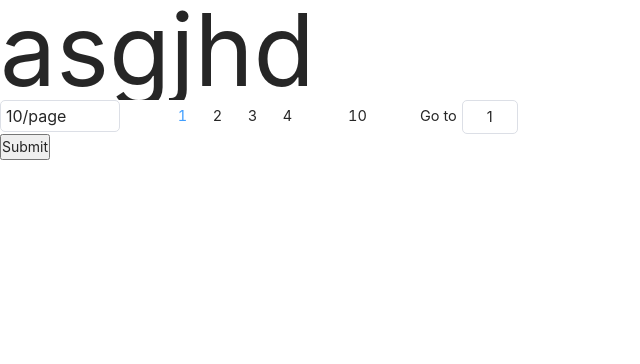
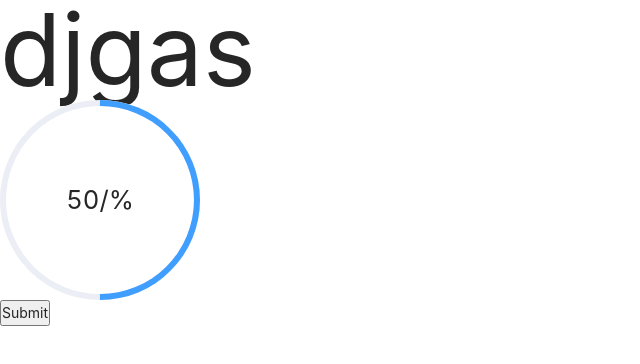
Before and after one commit to lzt-T/carpediemUi, a Vue app: page / in a window 1280 px wide. Shown: the top 364 px of the page, without its empty margins (0-640 px from the left). Built offline with nearby package versions, Linux system fonts and the light colour scheme; a web font is replaced by a local one.

Commit message:
feat: 进度条组件完成

```diff
--- a/examples/App.vue
+++ b/examples/App.vue
@@ -1,16 +1,16 @@
 <template>
   <div class="su">
-    asgjhd
-    <cd-pagination
-      :height="32"
-      :pageSize="10"
-      :total="100"
-      :pagerCount="5"
-      :pageSizes="[10, 20, 30, 40, 100]"
-      :goTo="true"
-      @sizeChange="onSizeChange"
-      @currentChange="onCurrentChange"
-    ></cd-pagination>
+    djgas
+    <cd-progress
+      type="circle"
+      :percentage="data"
+      :width="200"
+      :height="6"
+      :textInside="false"
+      :showText="true"
+      :format="onClear"
+      :animation="false"
+    ></cd-progress>
   </div>
   <form method="post" action="http://127.0.0.1:3000/su">
     <input type="submit" />
@@ -23,22 +23,18 @@ import { ref, onMounted, getCurrentInstance, watch, reactive } from "vue";
 export default {
   name: "App",
   setup() {
-    let data = ref([
-      {
-        title: "asdasd",
-        text: "asdasd341273576123567按格式就到港的费ashdkas126783789126831274512嘎哈圣诞节哈市的方式jahfgjdasjh",
-      },
-      {
-        title: "asdasd",
-        text: "asdasd",
-      },
-    ]);
+    let data = ref(20);
+    setInterval(() => {
+      if (data.value == 100) {
+        return;
+      }
+      data.value = data.value + 2;
+    }, 500);
     watch(data, (newval, oldval) => {
       console.log(newval);
     });
     function onSizeChange(data: any) {
       console.log(data);
-
       return true;
     }
     function onCurrentChange(e: any) {
@@ -51,7 +47,7 @@ export default {
       console.log(e);
     }
     function onClear() {
-      console.log("asdas");
+      return data.value + "/%";
     }
 
     return {
--- a/packages/index.ts
+++ b/packages/index.ts
@@ -25,9 +25,10 @@ import CdCollapse from './collapse'
 import CdEmpty from './empty'
 import CdImage from './image'
 import CdPagination from './pagination'
+import CdProgress from './progress'
 
 // 所有组件列表
-const components = [CdButton, CdBorder, CdIcon, CdRow, CdCol, CdLink, CdScrollbar, CdCascader, CdCheckbox, CdCheckboxGroup, CdDatePicker, CdInput, CdInputNumber, CdRadio, CdRate, CdSelect, CdSlider, CdSwitch, CdUpload, CdAvatar, CdBadge, CdCarousel, CdCollapse, CdEmpty, CdImage, CdPagination]
+const components = [CdButton, CdBorder, CdIcon, CdRow, CdCol, CdLink, CdScrollbar, CdCascader, CdCheckbox, CdCheckboxGroup, CdDatePicker, CdInput, CdInputNumber, CdRadio, CdRate, CdSelect, CdSlider, CdSwitch, CdUpload, CdAvatar, CdBadge, CdCarousel, CdCollapse, CdEmpty, CdImage, CdPagination, CdProgress]
 
 // 定义 install 方法， App 作为参数
 const install = (app: App): void => {
@@ -61,7 +62,8 @@ export {
     CdCollapse,
     CdEmpty,
     CdImage,
-    CdPagination
+    CdPagination,
+    CdProgress
 }
 
 export default {
--- /dev/null
+++ b/packages/progress/index.ts
@@ -0,0 +1,9 @@
+import { App } from 'vue'
+import Progress from './src/progress.vue'
+
+// 定义 install 方法， App 作为参数
+Progress.install = (app: App): void => {
+    app.component(Progress.name, Progress)
+}
+
+export default Progress
--- /dev/null
+++ b/packages/progress/src/progress.vue
@@ -0,0 +1,256 @@
+<template>
+  <div class="cd-propgress-frame" v-if="type == 'line'">
+    <div class="cd-progress-div">
+      <div
+        :class="{
+          'cd-progress-div-accomplish': true,
+          'cd-progress-div-accomplish-silde': isAnimation && animation,
+        }"
+      >
+        <div class="cd-progress-div-textInside" v-if="textInside && showText">
+          {{ textData }}
+        </div>
+      </div>
+    </div>
+    <div class="cd-progress-text" v-if="textInside == false && showText">
+      {{ textData }}
+    </div>
+  </div>
+  <div v-if="type == 'circle'" class="cd-propgress-circle-frame">
+    <div :class="{ 'cd-propgress-circle-div': true }">
+      <div class="cd-propgress-circle-left-div">
+        <div :class="{ 'cd-propgress-circle-left': true }"></div>
+      </div>
+      <div class="cd-propgress-circle-right-div">
+        <div :class="{ 'cd-propgress-circle-right': true }"></div>
+      </div>
+    </div>
+    <div class="cd-propgress-circle-text" v-if="showText">{{ textData }}</div>
+  </div>
+</template>
+
+<script lang="ts">
+import cdIcon from "./../../icon/src/icon.vue";
+import cdSelect from "./../../select/src/select.vue";
+import { defineComponent, onMounted, ref, watch, watchEffect } from "vue";
+export default defineComponent({
+  name: "cd-progress",
+  components: {
+    cdIcon,
+    cdSelect,
+  },
+  props: {
+    type: {
+      type: String,
+      default: "line",
+    },
+    percentage: {
+      type: Number,
+      required: true,
+    },
+    width: {
+      type: Number,
+      default: 200,
+    },
+    height: {
+      type: Number,
+      default: 6,
+    },
+    textInside: {
+      type: Boolean,
+      default: false,
+    },
+    showText: {
+      type: Boolean,
+      default: true,
+    },
+    format: {
+      type: Function,
+    },
+    color: {
+      type: String,
+      default: "#409eff",
+    },
+    animation: {
+      type: Boolean,
+      default: false,
+    },
+  },
+  setup(props, context) {
+    // 设置大小
+    let heightData = ref<number>();
+    let widthData = ref<number>();
+    setSize();
+    function setSize() {
+      if (props.width >= 120) {
+        widthData.value = props.width;
+      } else {
+        widthData.value = 120;
+      }
+      if (props.height >= 6) {
+        heightData.value = props.height;
+      } else {
+        heightData.value = 6;
+      }
+    }
+    // 进度的变化
+    let percentageData = ref<number>();
+    let textData = ref<string>();
+    let isAnimation = ref<boolean>(true);
+    let leftRotate = ref<number>();
+    let rightRotate = ref<number>();
+    watch(
+      () => {
+        return props.percentage;
+      },
+      (newval, oldval) => {
+        if (newval >= 0 && newval <= 50) {
+          rightRotate.value = (newval / 50) * 180;
+          leftRotate.value = 0;
+          console.log(leftRotate.value);
+        } else if (newval > 50 && newval <= 100) {
+          rightRotate.value = 180;
+          leftRotate.value = ((newval - 50) / 50) * 180;
+        }
+
+        if (newval > 0 && newval < 100) {
+          percentageData.value = newval;
+        } else if (newval <= 0) {
+          percentageData.value = 0;
+        } else if (newval >= 100) {
+          percentageData.value = 100;
+          isAnimation.value = false;
+        }
+        setText();
+      },
+      { immediate: true }
+    );
+    // 文字内容
+    function setText() {
+      if (props.format === undefined) {
+        textData.value = percentageData.value + "%";
+      } else {
+        textData.value = String(props.format());
+      }
+    }
+    return {
+      heightData,
+      widthData,
+      percentageData,
+      textData,
+      isAnimation,
+      leftRotate,
+      rightRotate,
+    };
+  },
+});
+</script>
+
+<style scoped>
+.cd-propgress-frame {
+  display: flex;
+  gap: 10px;
+  font-size: v-bind(heightData/2 + "px");
+  line-height: v-bind(heightData + "px");
+}
+.cd-progress-div {
+  position: relative;
+  height: v-bind(heightData + "px");
+  width: v-bind(widthData + "px");
+  border-radius: v-bind(heightData/2 + "px");
+  background-color: #ebeef5;
+  overflow: hidden;
+}
+.cd-progress-div-accomplish {
+  position: relative;
+  height: v-bind(heightData + "px");
+  width: v-bind(percentageData/100 * widthData + "px");
+  border-radius: v-bind(heightData/2 + "px");
+  background-color: v-bind(color);
+}
+.cd-progress-div-accomplish-silde {
+  animation: slide 1.5s linear infinite;
+}
+@keyframes slide {
+  0% {
+    position: absolute;
+    left: v-bind(-percentageData/100 * widthData + "px");
+    height: v-bind(heightData + "px");
+    width: v-bind(percentageData/100 * widthData + "px");
+  }
+  100% {
+    position: absolute;
+    height: v-bind(heightData + "px");
+    width: v-bind(percentageData/100 * widthData + "px");
+    left: v-bind(widthData + "px");
+  }
+}
+.cd-progress-div-textInside {
+  position: absolute;
+  right: 3px;
+  color: white;
+}
+.cd-progress-text {
+  text-align: center;
+}
+/* 环形 */
+.cd-propgress-circle-frame {
+  position: relative;
+  height: v-bind(widthData + "px");
+  width: v-bind(widthData + "px");
+  font-size: v-bind(widthData/7.8 + "px");
+  line-height: v-bind(widthData/7.8 + "px");
+  border-radius: v-bind(widthData/2 + "px");
+  border-color: #ebeef5;
+  border-width: v-bind(heightData + "px");
+  border-style: solid;
+  background-color: white;
+}
+.cd-propgress-circle-div {
+  position: absolute;
+  top: v-bind(-heightData + "px");
+  left: v-bind(-heightData + "px");
+  display: flex;
+}
+.cd-propgress-circle-left-div {
+  overflow: hidden;
+  height: v-bind(widthData + "px");
+  width: v-bind(widthData/2 + "px");
+}
+.cd-propgress-circle-left {
+  height: v-bind(widthData + "px");
+  width: v-bind(widthData + "px");
+  border-radius: v-bind(widthData/2 + "px");
+  border-width: v-bind(heightData + "px");
+  border-color: v-bind(color);
+  border-top-color: transparent;
+  border-right-color: transparent;
+  border-style: solid;
+  transform: v-bind("'rotate('+(-135+leftRotate)+'deg'+')'");
+}
+.cd-propgress-circle-right-div {
+  position: relative;
+  overflow: hidden;
+  height: v-bind(widthData + "px");
+  width: v-bind(widthData/2 + "px");
+}
+.cd-propgress-circle-right {
+  position: absolute;
+  right: 0;
+  height: v-bind(widthData + "px");
+  width: v-bind(widthData + "px");
+  border-radius: v-bind(widthData/2 + "px");
+  border-width: v-bind(heightData + "px");
+  border-color: v-bind(color);
+  border-top-color: transparent;
+  border-left-color: transparent;
+  border-style: solid;
+  transform: v-bind("'rotate('+(-225+rightRotate)+'deg'+')'");
+}
+.cd-propgress-circle-text {
+  position: absolute;
+  top: 50%;
+  left: 50%;
+  transform: translate(-50%, -50%);
+}
+</style>
```
